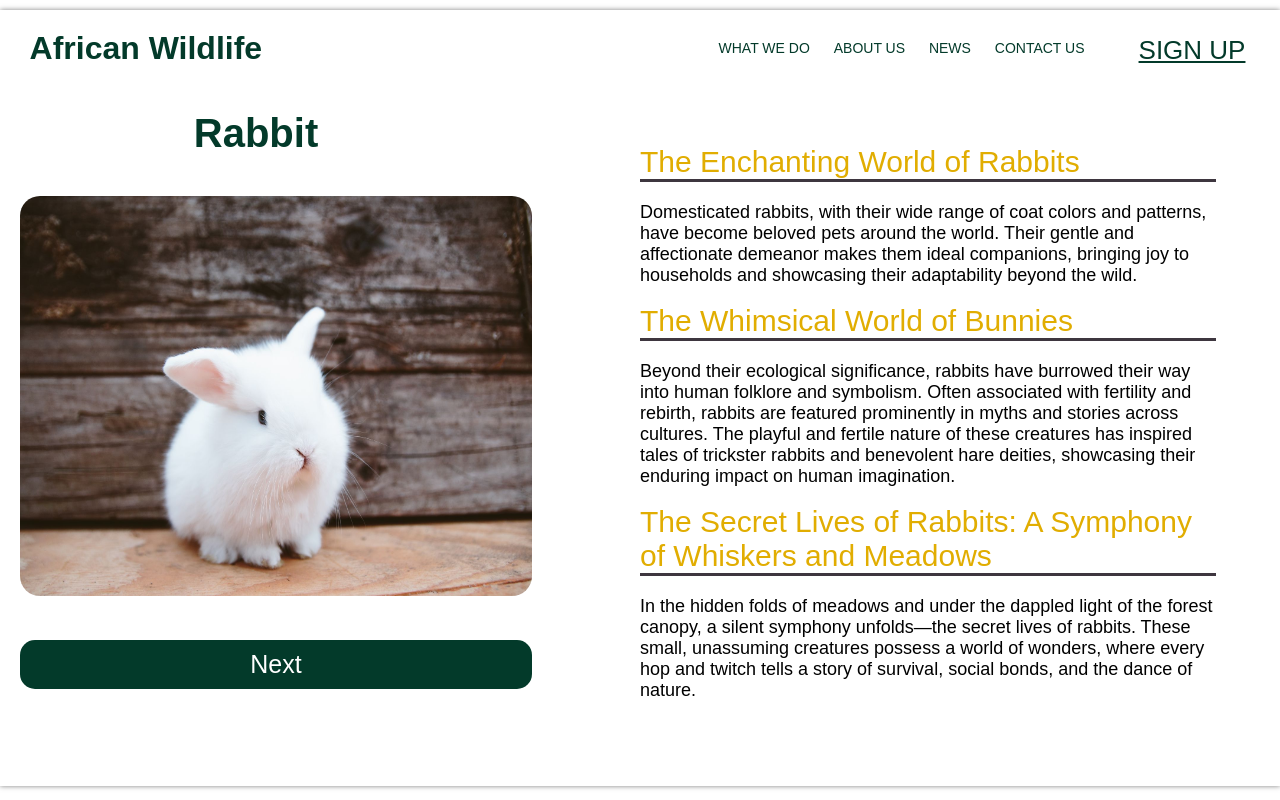
After one commit to yllsallahu/AfricanWildlife, a PHP site: page /animal.html in a window 1280 px wide. The commit adds this page. Run offline with PHP 8.4, Linux system fonts and the light colour scheme.

Commit message:
added the what we do and the page of the animal
added images, added javascrip slider and the list of animals

```diff
--- /dev/null
+++ b/animal.html
@@ -0,0 +1,68 @@
+<!DOCTYPE html>
+<html lang="en">
+<head>
+    <meta charset="UTF-8">
+    <meta name="viewport" content="width=device-width, initial-scale=1.0">
+    <title>Document</title>
+    <link rel="stylesheet" href="/css/animal.css">
+</head>
+<body>
+    <header>
+
+        <p class="title"> African Wildlife</p>
+
+     <div class="links">
+        <a class="links1" href=""> WHAT WE DO</a>
+        <a class="links1" href=""> ABOUT US</a>
+        <a class="links1" href=""> NEWS</a>
+        <a class="links1" href=""> CONTACT US</a>
+     </div>
+
+        <a class="button" href="/signup.html">SIGN UP</a>
+
+
+        </header>
+
+        <main>
+            <div class="left">
+                <h2 id="text6">Rabbit</h2>
+                <img class="images" id="slideshow">
+                <button id="bt1" onclick="changeImg()">Next</button>
+            </div>
+            <div class="right">
+                <br><br><br>
+                <div class="p-head1">The Enchanting World of Rabbits</div>
+                <div class="p-head2">Domesticated rabbits, with their wide range of coat colors and patterns, have become beloved pets around the world. Their gentle and affectionate demeanor makes them ideal companions, bringing joy to households and showcasing their adaptability beyond the wild.</div>
+
+                <br>
+
+                <div class="p-head1">The Whimsical World of Bunnies</div>
+                <div class="p-head2">Beyond their ecological significance, rabbits have burrowed their way into human folklore and symbolism. Often associated with fertility and rebirth, rabbits are featured prominently in myths and stories across cultures. The playful and fertile nature of these creatures has inspired tales of trickster rabbits and benevolent hare deities, showcasing their enduring impact on human imagination.</div>
+                 <br>
+
+                 <div class="p-head1">The Secret Lives of Rabbits: A Symphony of Whiskers and Meadows</div>
+                 <div class="p-head2">In the hidden folds of meadows and under the dappled light of the forest canopy, a silent symphony unfolds—the secret lives of rabbits. These small, unassuming creatures possess a world of wonders, where every hop and twitch tells a story of survival, social bonds, and the dance of nature.</div>
+            </div>
+        </main>
+
+        <script>
+
+            let i=0;
+            let imgArray = ['pht1.jpeg','pht2.jpeg','pht3.jpeg'];
+
+            function changeImg(){
+                document.getElementById('slideshow').src = imgArray[i];
+
+                if(i<imgArray.length -1){
+                    i++
+                }
+                else{
+                    i=0;
+                }
+                setTimeout("changeImg()", 3000);
+            }
+            document.addEventListener(onload, changeImg());
+        </script>
+
+</body>
+</html>
--- /dev/null
+++ b/css/animal.css
@@ -0,0 +1,110 @@
+*
+{
+    margin: 0;
+    font-family: Arial, Helvetica, sans-serif;
+}
+
+body{
+    background-color: white;
+    box-shadow: 0px 0px 5px rgba(0.5, 0.5, 0.5, 0.5);
+    max-width: 1500px;
+    margin: 0 auto;
+    height: 97vh;
+
+}
+
+header{
+    width: 100%;
+    display: flex;
+    justify-content: space-around;
+    margin-top: 10px;
+
+
+}
+.title{
+    width: 50%;
+    color: #033A2A;
+    font-size: 32px;
+    font-weight: bold;
+    margin-left: 20px;
+    margin: 20px;
+
+
+}
+
+.links{
+      font-size: 14px;
+      margin-top: 30px;
+
+  }
+
+  .links1{
+    padding: 10px;
+    text-decoration: none;
+    color: #033A2A;
+    font-weight: 400;
+}
+
+
+.other{
+    width: 70%;
+    display: flex;
+    justify-content: space-between;
+    background-color: white;
+}
+
+.button{
+    margin: 15px;
+    padding: 10px;
+
+    color: #033A2A;
+    font-size: 26px;
+
+
+}
+main{
+    display: flex;
+    justify-content: space-between;
+}
+.left{
+    width: 40%;
+}
+.right{
+    width: 50%;
+}
+.images{
+    width: 100%;
+    height: 50vh;
+    margin: 20px;
+    border-radius: 20px;
+}
+#bt1{
+    width: 100%;
+    margin: 20px;
+    padding: 10px;
+    color: white;
+    background-color: #033A2A;
+    font-size: 25px;
+    border: none;
+    border-radius: 15px;
+}
+#text6{
+    text-align: center;
+    font-size: 40px;
+    color: #033A2A;
+    margin: 20px;
+}
+.p-head1{
+    font-size: 30px;
+    color: #E1AD01;
+    border-bottom: #3E363F solid;
+    width: 90%;
+
+}
+.p-head2{
+    font-size: 18px;
+    margin-top: 20px;
+    width: 90%;
+
+
+}
--- a/signup.html
+++ b/signup.html
@@ -104,19 +104,16 @@
 
         if(!(nameRegex.test(nameInput.value))){
             nameError.innerText='Invalid Name';
-
             return;
         }
 
         if(!(surnameRegex.test(surnameInput.value))){
             surnameError.innerText='Invalid Surname';
-
             return;
         }
 
         if(!(emailRegex.test(emailInput.value))){
             emailError.innerText='Invalid Email';
-
              return;
         }
         if(!(passwordRegex.test(passwordInput.value))){
```
Also changed, not shown: css/product.css (+71 -1 lines), product.html (+95 -5 lines), pht1.jpeg (added), pht2.jpeg (added), pht3.jpeg (added), rabbit1.jpeg (added).
